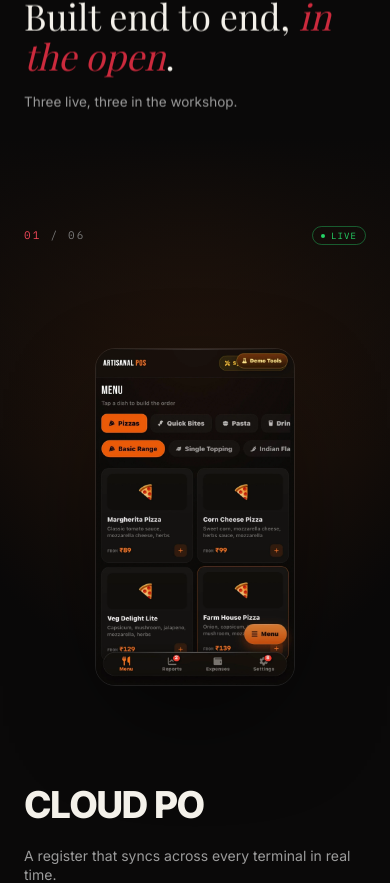
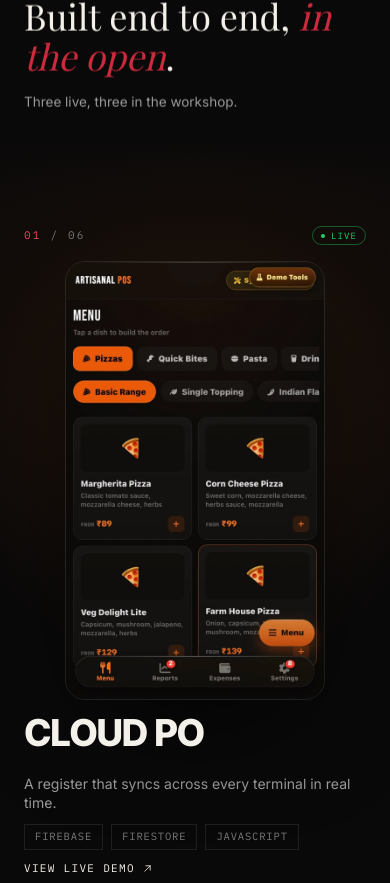
Before and after one commit to thesahibjotsingh/Personal-Portfolio, a React (Vite) app: page / in a window 390 px wide. Shown: the part 984-1867 px from the top of the page. Built offline with nearby package versions, Linux system fonts and the light colour scheme; no server answers; a web font is replaced by a local one.

Commit message:
Phone project cards: clear the action bar, larger phone screenshot
Co-Authored-By: Claude Sonnet 5.5 <noreply@anthropic.com>

```diff
--- a/src/components/Work.tsx
+++ b/src/components/Work.tsx
@@ -215,7 +215,7 @@ function Panel({
     >
       <Wrapper
         {...linkProps}
-        className="panel-inner relative flex h-full origin-top flex-col gap-4 px-6 pb-8 pt-[calc(var(--nav-h,74px)+0.75rem)] md:px-10 lg:gap-6 lg:pb-0"
+        className="panel-inner relative flex h-full origin-top flex-col gap-4 px-6 pb-[6.5rem] pt-[calc(var(--nav-h,74px)+0.75rem)] md:px-10 md:pb-8 lg:gap-6 lg:pb-0"
       >
         <div className="flex w-full items-center justify-between gap-4">
           <span className="font-mono text-[11px] uppercase tracking-[0.2em] text-dim">
@@ -270,7 +270,7 @@ function Panel({
               height={project.mobileSize?.[1]}
               loading="lazy"
               decoding="async"
-              className="h-[min(40svh,340px)] w-auto shrink-0 rounded-[1.25rem] border border-hairline shadow-[0_40px_120px_-40px_rgba(0,0,0,0.9)] lg:hidden"
+              className="h-full max-h-[460px] w-auto max-w-full shrink-0 rounded-[1.25rem] border border-hairline shadow-[0_40px_120px_-40px_rgba(0,0,0,0.9)] lg:hidden"
             />
           )}
         </div>
```
